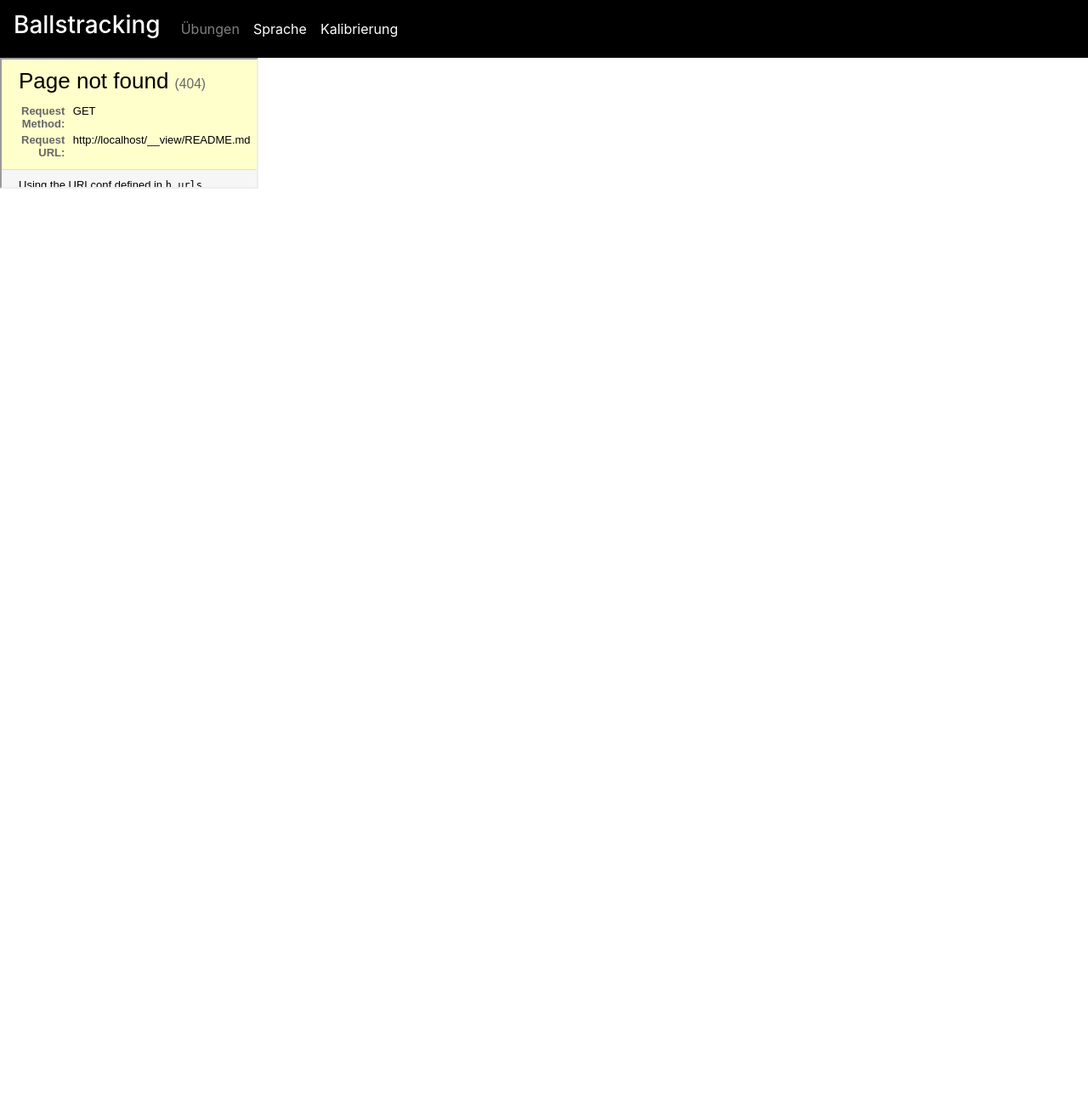
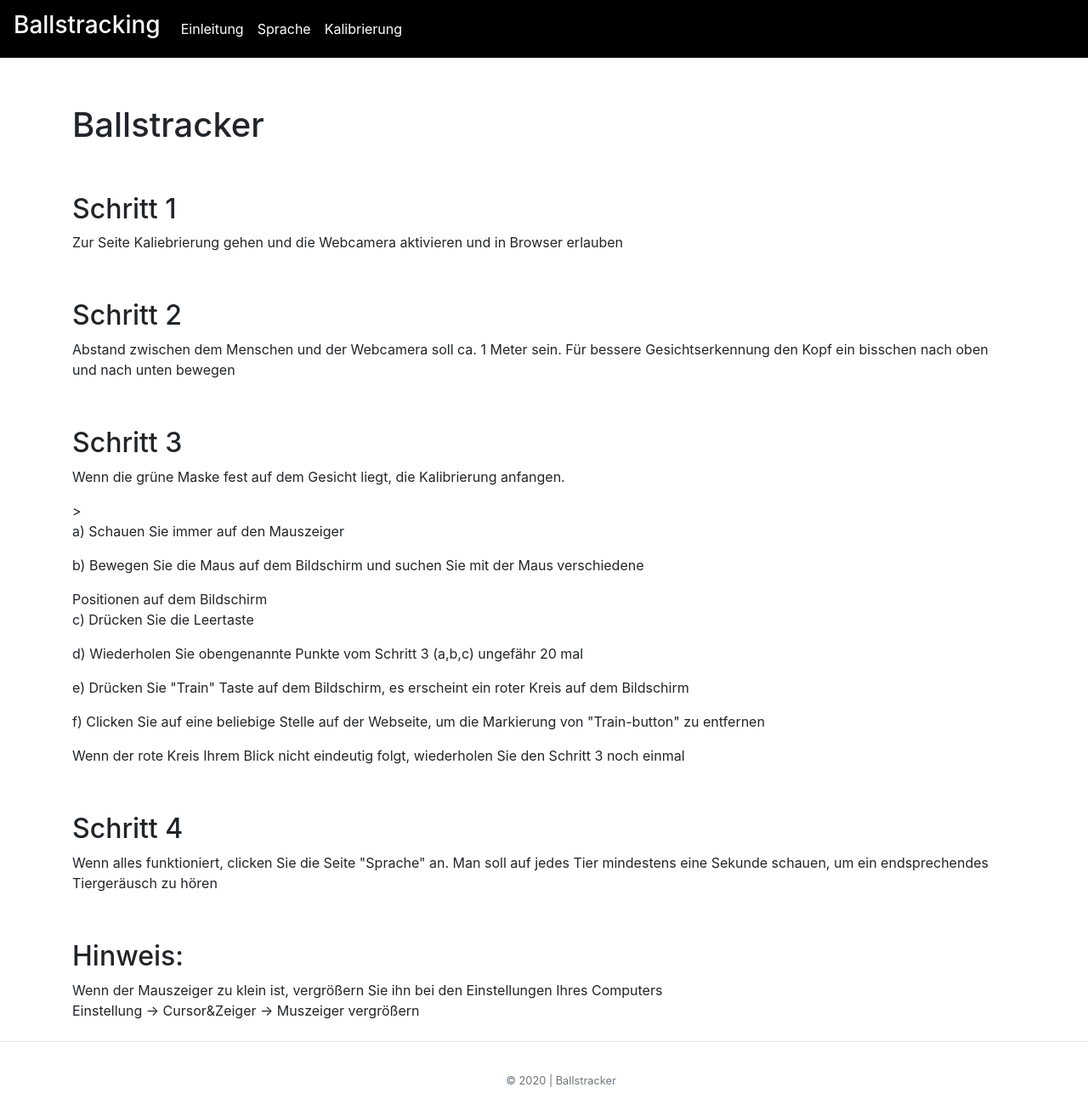
Before and after one commit to MichailZh/EyesTracker, a Django app: template templates/Einleitung.html in a window 1280 px wide. Shown: the whole page at 85% size. Before the commit the page ends 222 px from the top, so only its background shows below. Run offline with Django 3.2, Linux system fonts and the light colour scheme; the template is opened without the code that fills it, so the values that code supplies are empty; some libraries are stand-ins or nearby versions.

Commit message:
README update

```diff
--- a/templates/Einleitung.html
+++ b/templates/Einleitung.html
@@ -3,12 +3,58 @@
 <!DOCTYPE html>
 <html lang="en">
 <head>
-    <meta charset="UTF-8">
     <title>Title</title>
 </head>
 <body>
 {% block info %}
-    <iframe src="../README.md"></iframe>
+    <div class="container">
+    <h1 style="margin-bottom: 5%;margin-top: 5%">Ballstracker</h1>
+
+    <h2 >Schritt 1</h2>
+
+    <p>Zur Seite Kaliebrierung gehen und die Webcamera aktivieren  und in Browser erlauben</p>
+
+    <h2 style="margin-top: 5%;">Schritt 2</h2>
+
+    <p>Abstand zwischen dem Menschen und der Webcamera soll ca. 1 Meter sein.
+    Für bessere Gesichtserkennung den Kopf ein bisschen nach oben und
+        nach unten bewegen</p>
+
+    <h2 style="margin-top: 5%;">Schritt 3</h2>
+
+    <p>Wenn die grüne Maske fest auf dem Gesicht liegt, die Kalibrierung
+        anfangen.</p>>
+    <p>a) Schauen Sie immer auf den Mauszeiger</p>
+    <p>b) Bewegen Sie die Maus auf dem Bildschirm und suchen Sie mit der Maus verschiedene</p>
+    Positionen auf dem Bildschirm
+    <p>c) Drücken Sie die Leertaste</p>
+    <p>d) Wiederholen Sie obengenannte Punkte vom Schritt 3 (a,b,c) ungefähr 20 mal</p>
+    <p>e) Drücken Sie "Train" Taste auf dem Bildschirm, es erscheint ein roter Kreis auf
+    dem Bildschirm</p>
+    <p>f) Clicken Sie auf eine beliebige Stelle auf der Webseite, um die Markierung
+    von "Train-button" zu entfernen</p>
+
+    <p>Wenn der rote Kreis Ihrem Blick nicht eindeutig folgt, wiederholen Sie
+    den Schritt 3 noch einmal</p>
+
+    <h2 style="margin-top: 5%;">Schritt 4</h2>
+
+    <p>Wenn alles funktioniert, clicken Sie die Seite "Sprache" an.
+    Man soll auf jedes Tier mindestens eine Sekunde schauen, um ein endsprechendes
+    Tiergeräusch zu hören</p>
+
+    <h2 style="margin-top: 5%;">Hinweis: </h2>
+        <a>Wenn der Mauszeiger zu klein ist, vergrößern Sie ihn bei den Einstellungen
+            Ihres Computers</a>
+
+    <p>Einstellung -> Cursor&Zeiger -> Muszeiger vergrößern</p>
+    </div>
+    <hr class="my-4">
+    <nav class="navbar navbar-bottom navbar-light justify-content-center">
+        <ul class="nav-item">
+            <a class="text-muted" style="font-size: 0.8em">© 2020 | Ballstracker</a>
+        </ul>
+    </nav>
 {% endblock %}
 </body>
 </html>
--- a/templates/index.html
+++ b/templates/index.html
@@ -1,9 +1,9 @@
 {% load static %}
 <!doctype html>
-<html>
+<html lang="en">
 <head>
     <meta name="viewport" content="width=device-width, initial-scale=1">
-    <meta charset="utf-8">
+    <meta http-equiv="content-type" content="text/html; charset=utf-8">
     <link rel="stylesheet" href="https://stackpath.bootstrapcdn.com/bootstrap/4.4.1/css/bootstrap.min.css" integrity="sha384-Vkoo8x4CGsO3+Hhxv8T/Q5PaXtkKtu6ug5TOeNV6gBiFeWPGFN9MuhOf23Q9Ifjh" crossorigin="anonymous">
     <style>
         {#body{#}
@@ -103,6 +103,7 @@
             background-color: aqua;
         }
     </style>
+    <title></title>
 
 </head>
 <body>
@@ -116,7 +117,7 @@
     <div class="collapse navbar-collapse" id="navbarNavAltMarkup">
         <ul class="navbar-nav mr-auto">
             <li class="nav-item">
-                <a class="nav-link" href="/tracker/uebungen/"> Übungen </a>
+                <a class="nav-link" href="/tracker/uebungen/" style="color: white">Einleitung</a>
             </li>
             <li class="nav-item">
                 <a role="button" class="nav-link" id="test" style="color: white" >Sprache</a>
--- a/tracker/views.py
+++ b/tracker/views.py
@@ -14,4 +14,8 @@ def kalibrierung(request):
     return render(request, 'kalibrierung.html')
 
 def uebungen(request):
-    return render(request, 'Einleitung.html')
+    f = open('README.md', 'r')
+    file_content = f.read()
+    f.close()
+    context = {'file_content': file_content}
+    return render(request, "Einleitung.html", context)
```
Also changed, not shown: README.md.
